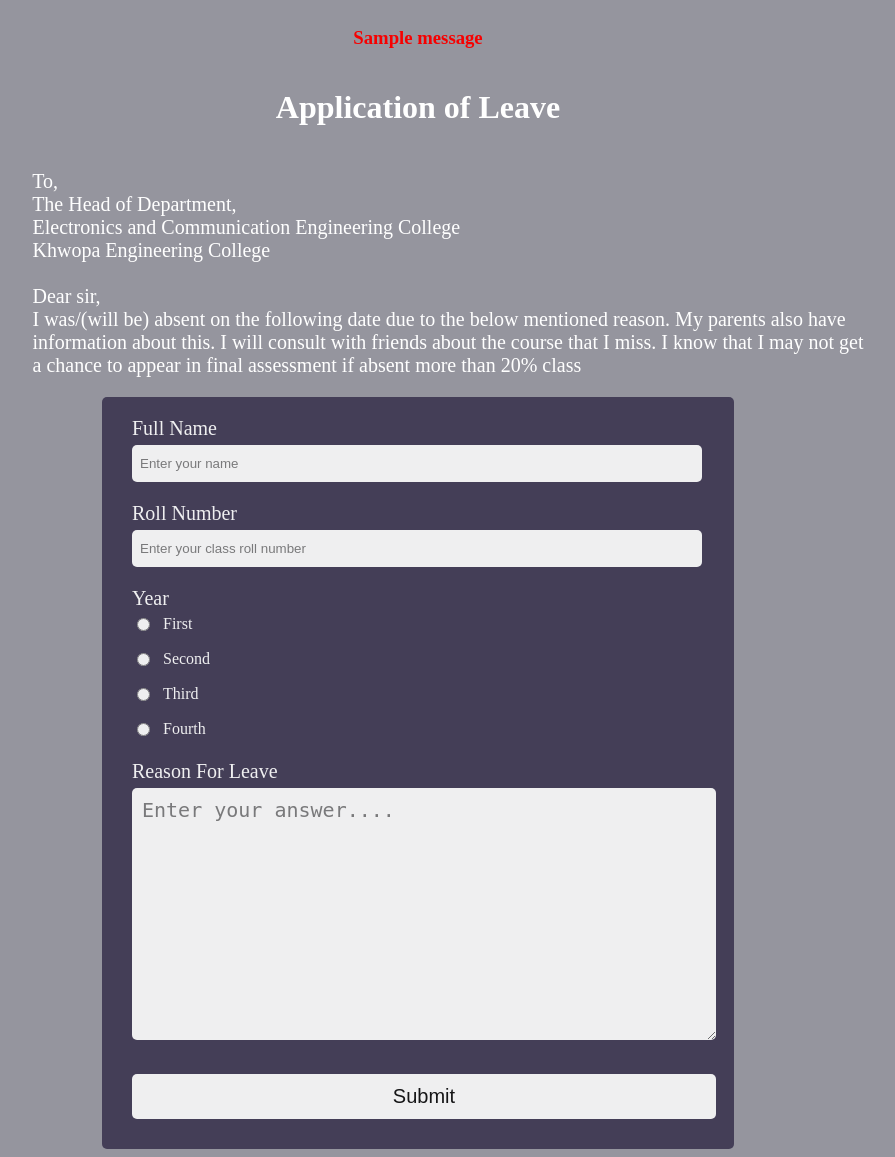
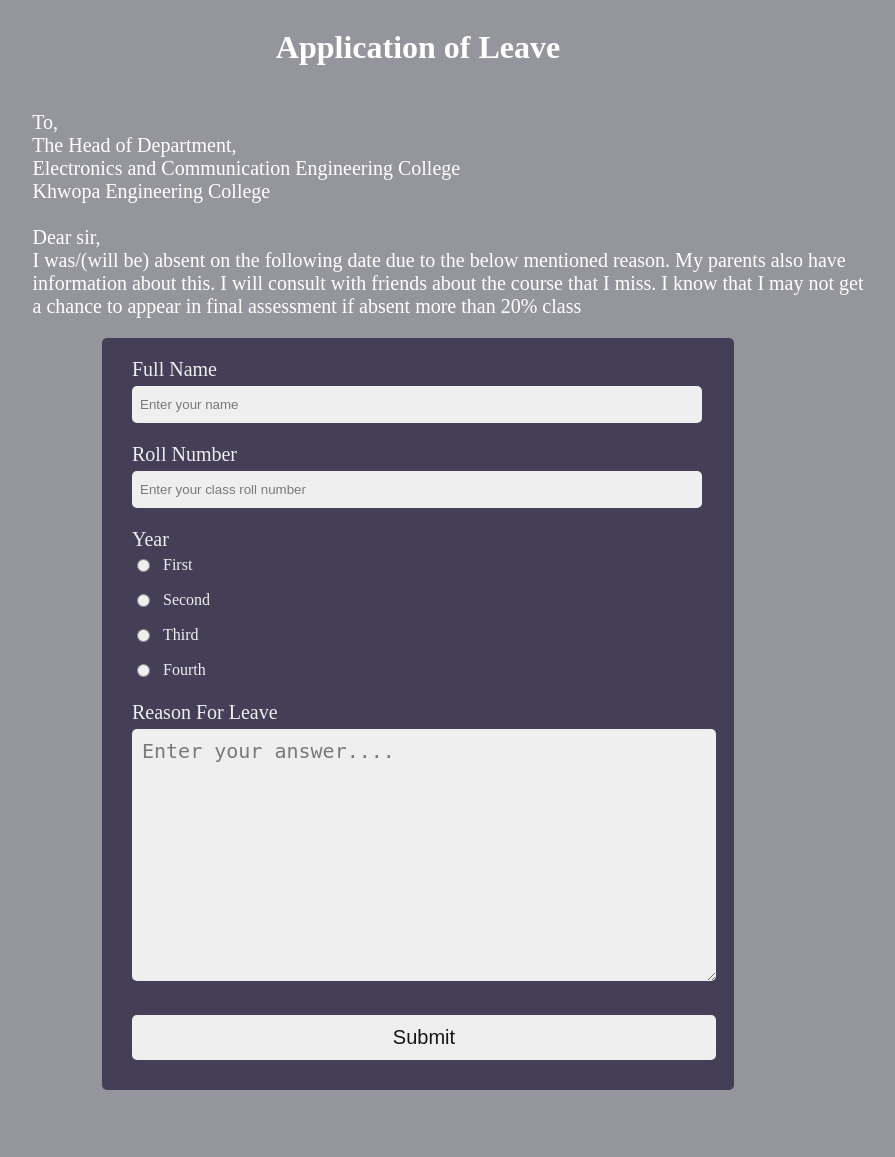
Before and after one commit to rabibasukala01/Application-of-Leave, a Django app: page / in a window 1280 px wide. Shown: the whole page, without its empty margins (222-1117 px from the left). After the commit the page ends 1090 px from the top, so only its background shows below. Run offline with Django 3.2, Linux system fonts and the light colour scheme; one stand-in notice (Sample message) is shown.

Commit message:
Add files via upload

```diff
--- a/templates/base.html
+++ b/templates/base.html
@@ -1,4 +1,4 @@
-{% loadstatic %}
+{% load static %}
 <!DOCTYPE html>
 <html lang="en">
 
--- a/templates/form.html
+++ b/templates/form.html
@@ -1,4 +1,4 @@
-{% load static%}
+{% load static %}
 <!DOCTYPE html>
 <html lang="en">
 
@@ -7,14 +7,14 @@
     <meta http-equiv="X-UA-Compatible" content="IE=edge">
     <meta name="viewport" content="width=device-width, initial-scale=1.0">
     <title>Form</title>
-    <link rel="stylesheet" href="formstyle.css">
+    <link rel="stylesheet" href={% static 'formstyle.css' %}>
 </head>
 
 <body>
     <nav >
         {% if messages %}
         {% for message in messages %}
-        <h3 style="color: rgb(247, 0, 0);">{{message}}</h3>
+        {% comment %} <h3 style="color: rgb(247, 0, 0);">{{message}}</h3> {% endcomment %}
         {% endfor %}
         {% endif %}
     </nav>
```
